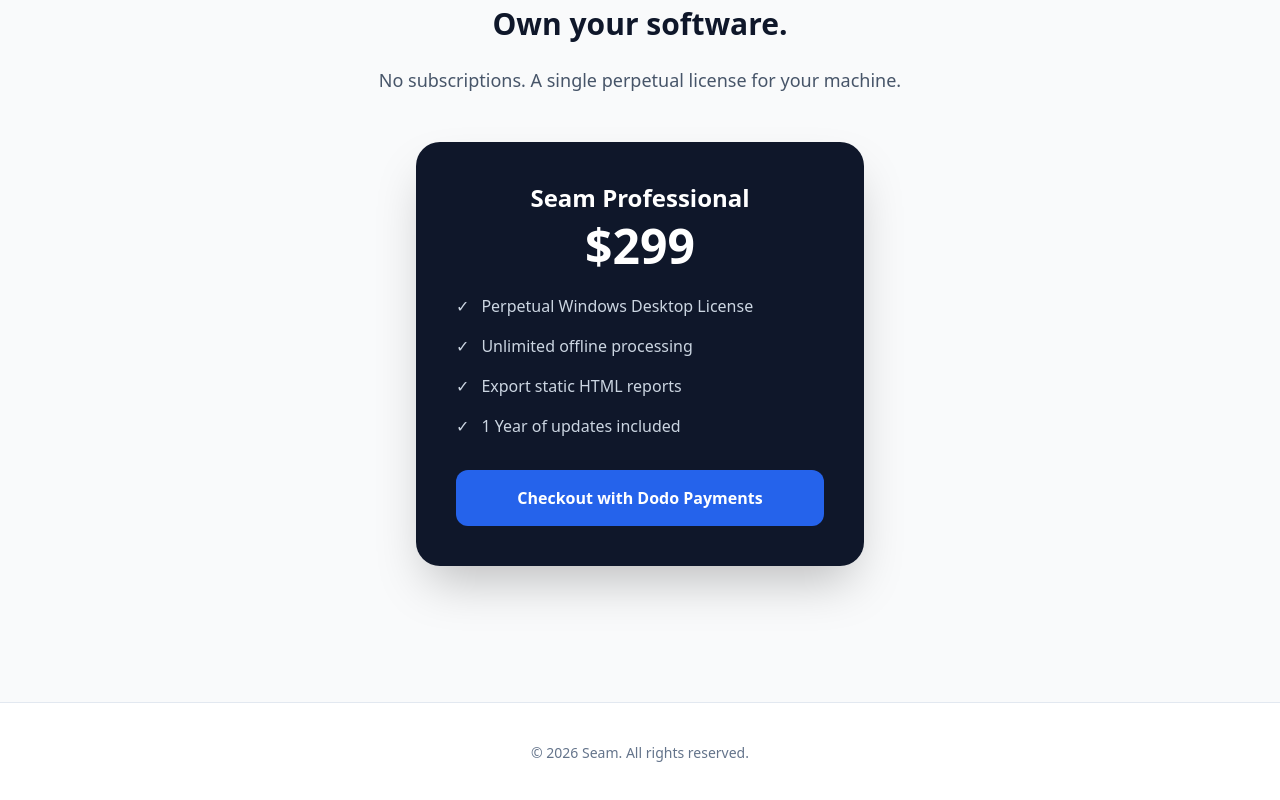
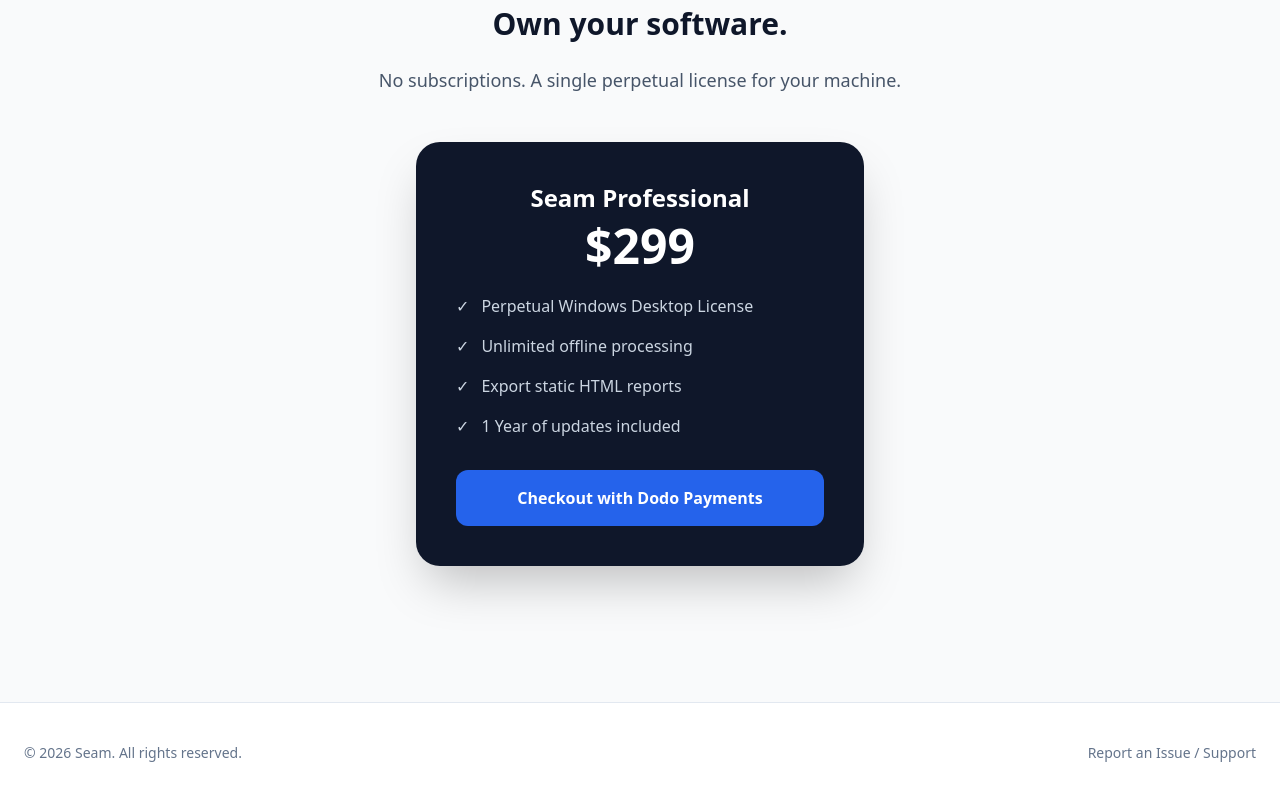
Before and after one commit to Ahmed-essam-elrasoly/seam-landing, a plain HTML site: page index.html in a window 1280 px wide. Shown: the part 1212-2012 px from the top of the page. Drawn offline with nearby package versions, Linux system fonts and the light colour scheme.

Commit message:
Update index.html with new content and links

```diff
--- a/index.html
+++ b/index.html
@@ -23,7 +23,7 @@
         </p>
         <div class="flex flex-col sm:flex-row justify-center gap-4">
             <a href="#buy" class="bg-blue-600 hover:bg-blue-700 text-white px-8 py-4 rounded-xl text-lg font-bold shadow-lg shadow-blue-200 transition-all">Buy Perpetual License</a>
-            <a href="https://drive.usercontent.google.com/download?id=1E4sL4GHrIo8T-xePgEYivJlPXezDsy_5&export=download&authuser=0" class="bg-blue-600 hover:bg-blue-700 text-white px-8 py-4 rounded-xl text-lg font-bold shadow-lg shadow-blue-200 transition-all">Download here</a>
+            <a href="https://github.com/Ahmed-essam-elrasoly/seam-landing/releases/latest" ...>Download Installer</a>
             <a href="#features" class="bg-white border border-slate-200 hover:border-slate-300 text-slate-700 px-8 py-4 rounded-xl text-lg font-bold transition-all">How it works</a>
         </div>
         <p class="mt-4 text-sm text-slate-500 font-medium">Windows 10/11 64-bit • One-Time Purchase</p>
@@ -73,10 +73,10 @@
     </section>
 
     <footer class="bg-white border-t border-slate-200 py-10 mt-10">
-        <div class="max-w-7xl mx-auto px-6 text-center text-slate-500 text-sm">
-            &copy; 2026 Seam. All rights reserved.
+        <div class="max-w-7xl mx-auto px-6 flex justify-between items-center text-slate-500 text-sm">
+            <div>&copy; 2026 Seam. All rights reserved.</div>
+            <a href="https://github.com/Ahmed-essam-elrasoly/seam-landing/issues" class="hover:text-blue-600 transition-colors">Report an Issue / Support</a>
         </div>
     </footer>
-
 </body>
 </html>
```
